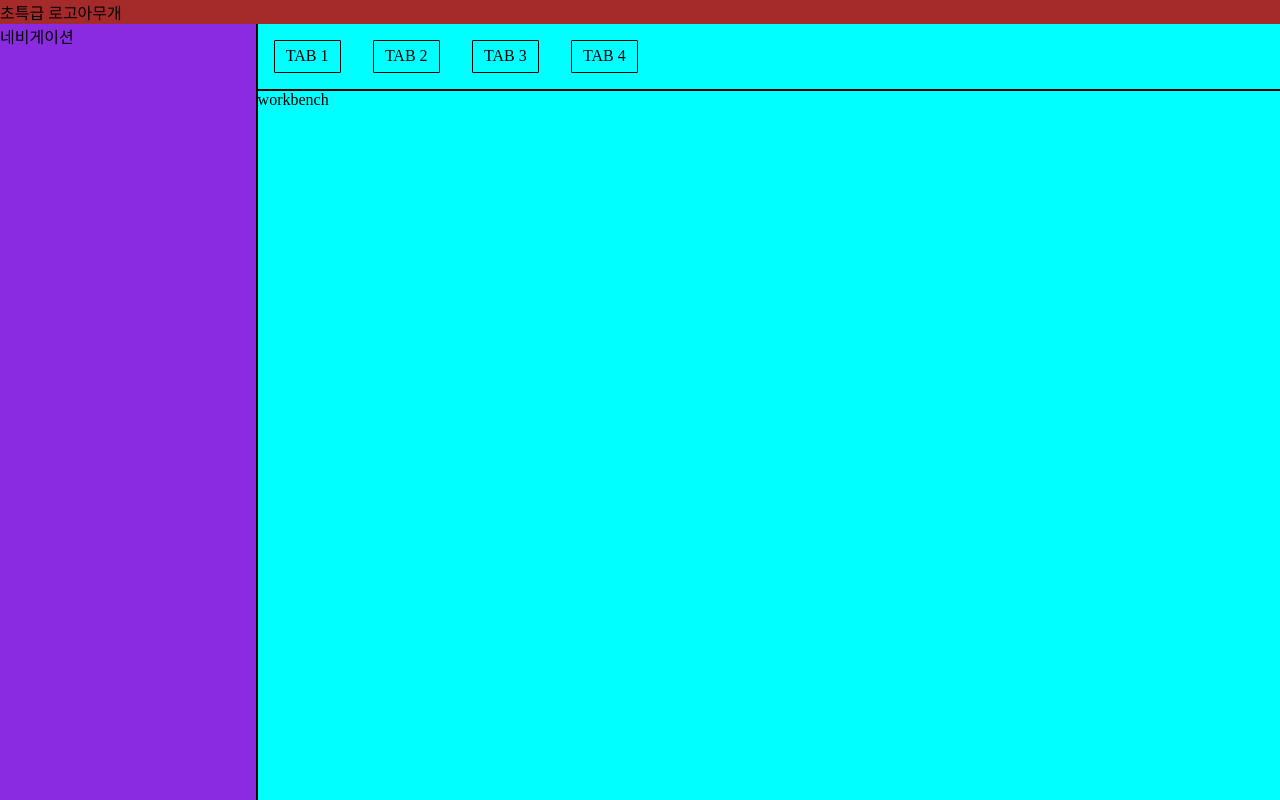
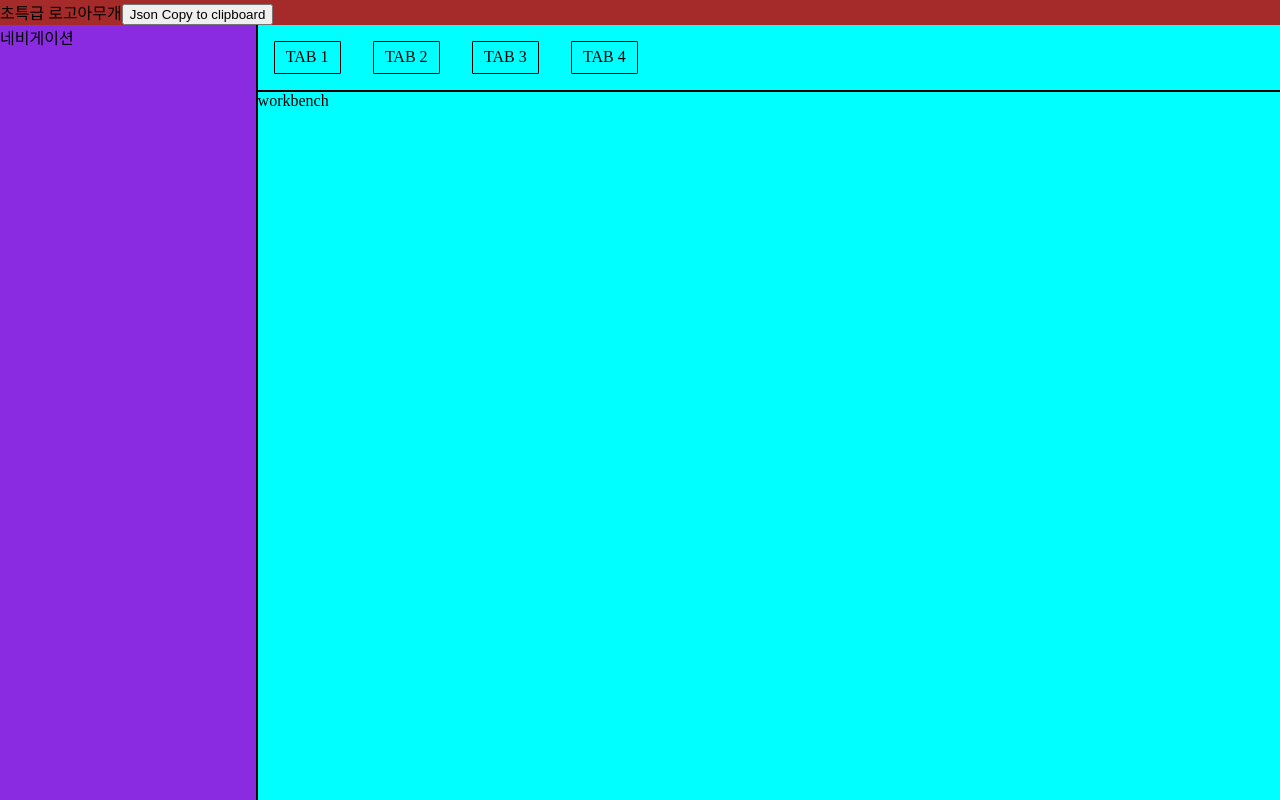
Before and after one commit to jiwan0123/WWF, a React (Create React App) app: page / in a window 1280 px wide. Built offline with nearby package versions, Linux system fonts and the light colour scheme.

Commit message:
Clipboard copy Json button 추가

```diff
--- a/src/App.js
+++ b/src/App.js
@@ -1,5 +1,6 @@
 import './App.css';
 import Block from './components/Block';
+import ClipBoardButton from './FileSystem/FileSystem';
 
 function App() {
   return (
@@ -7,6 +8,7 @@ function App() {
       <header>
         <span>초특급 로고</span>
         <span>아무개</span>
+        <ClipBoardButton index={1} name="item" amount={20} />
       </header>
       <main>
         <nav>
--- /dev/null
+++ b/src/FileSystem/FileSystem.js
@@ -0,0 +1,15 @@
+import { useState } from 'react';
+
+function ClipBoardButton(props) {
+
+    let [blockState, setBlockState] = useState({});
+
+    function handleClick(){
+      navigator.clipboard.writeText(JSON.stringify(props));
+      alert("Copied Json !");
+    }
+
+    return <button onClick={handleClick}>Json Copy to clipboard</button>
+  }
+
+export default ClipBoardButton;
```
